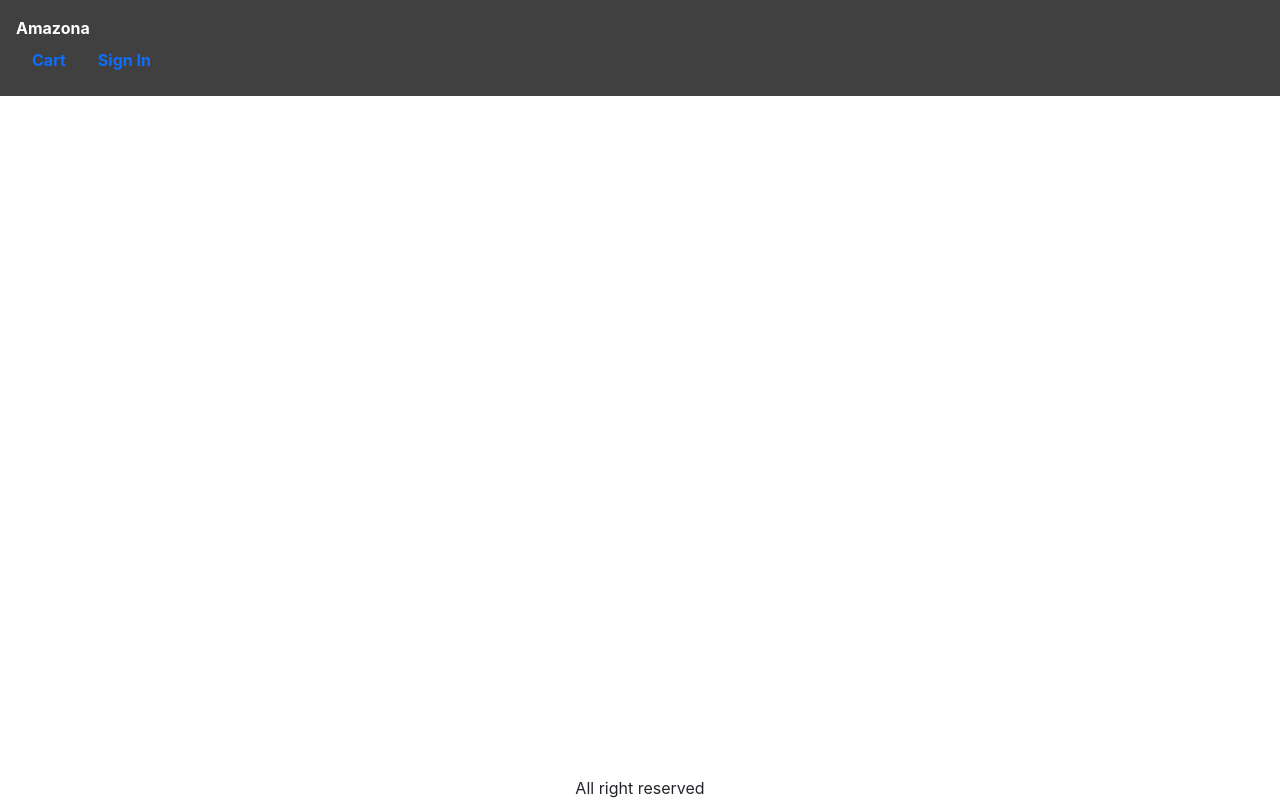
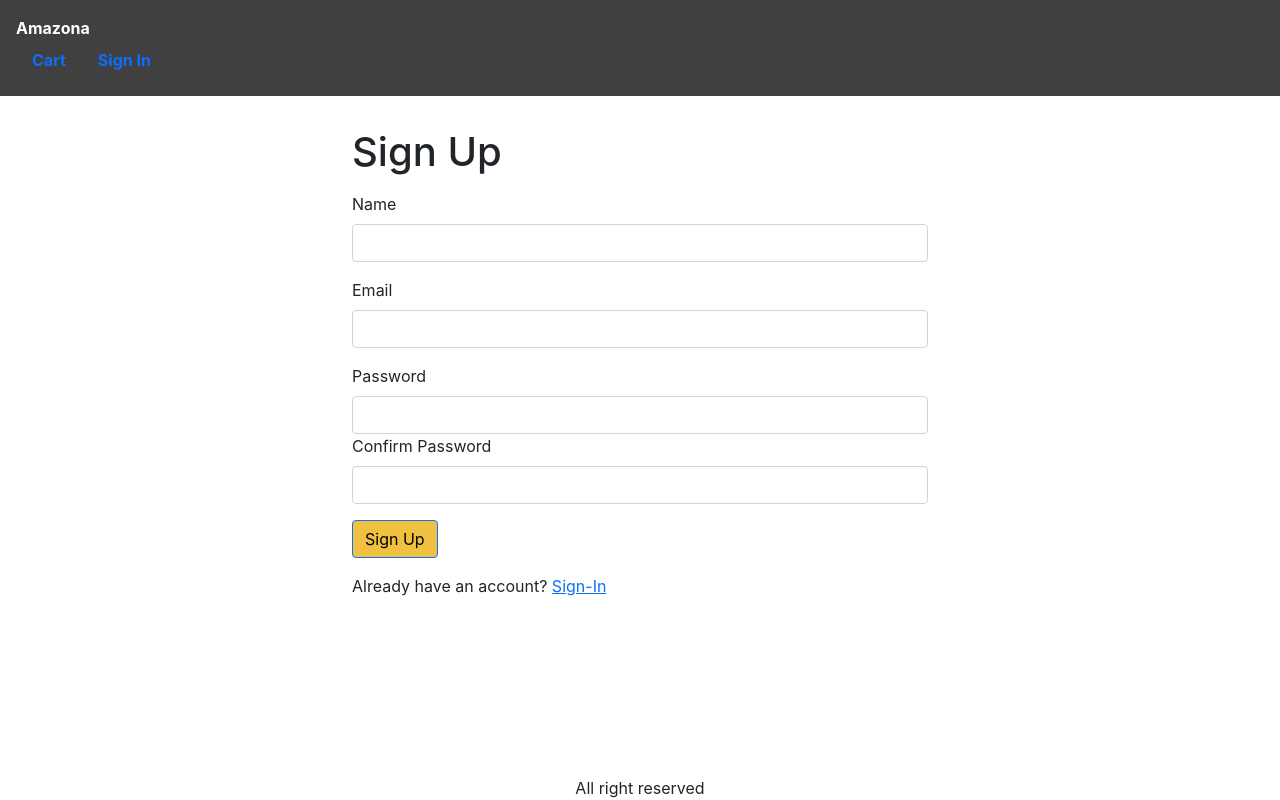
Before and after one commit to nihalsarwar17/e-commerce-store, a React (Create React App) app in the folder client/: page /signup in a window 1280 px wide. Built offline with nearby package versions, Linux system fonts and the light colour scheme.

Commit message:
Sign up Screen

```diff
--- a/client/src/App.js
+++ b/client/src/App.js
@@ -15,6 +15,7 @@
 import CartScreen from "./screens/CartScreen";
 import SigninScreen from "./screens/SigninScreen";
 import ShippingAddScreen from "./screens/ShippingAddScreen";
+import SignupScreen from "./screens/SignupScreen";
 
 
 function App() {
@@ -90,6 +91,7 @@
             <Route path="/product/:slug" element={<ProductScreen />} />
             <Route path="/cart" element={<CartScreen />} />
             <Route path="/signin" element={<SigninScreen />} />
+            <Route path="/signup" element={<SignupScreen />} />
             <Route path="/shipping" element={<ShippingAddScreen/>}/>
           </Routes>
           {/* </Container> */}
--- a/client/src/screens/ShippingAddScreen.js
+++ b/client/src/screens/ShippingAddScreen.js
@@ -13,7 +13,7 @@
     userInfo,
     cart: { shippingAddress },
   } = state;
-  // FULL NAME is in localstorage then display otherwise "" (empty string) --> page refresh
+  // if FULL NAME is in localstorage then display otherwise "" (empty string) --> page refresh
   const [fullName, setFullName] = useState(shippingAddress.fullName || "");
   const [address, setAddress] = useState(shippingAddress.address || "");
   const [city, setCity] = useState(shippingAddress.city || "");
--- /dev/null
+++ b/client/src/screens/SignupScreen.js
@@ -0,0 +1,97 @@
+import Axios from 'axios';
+import { Link, useLocation, useNavigate } from 'react-router-dom';
+import Container from 'react-bootstrap/Container';
+import Form from 'react-bootstrap/Form';
+import Button from 'react-bootstrap/Button';
+import { Helmet } from 'react-helmet-async';
+import { useContext, useEffect, useState } from 'react';
+import { Store } from '../Store';
+import { toast } from 'react-toastify';
+import { getError } from '../utils';
+
+export default function SignupScreen() {
+  const navigate = useNavigate();
+  const { search } = useLocation();
+  const redirectInUrl = new URLSearchParams(search).get('redirect');
+  const redirect = redirectInUrl ? redirectInUrl : '/';
+
+  const [name, setName] = useState('');
+  const [email, setEmail] = useState('');
+  const [password, setPassword] = useState('');
+  const [confirmPassword, setConfirmPassword] = useState('');
+
+  const { state, dispatch: ctxDispatch } = useContext(Store);
+  const { userInfo } = state;
+  const submitHandler = async (e) => {
+    e.preventDefault();
+    if (password !== confirmPassword) {
+      toast.error('Passwords do not match');
+      return;
+    }
+    try {
+      const { data } = await Axios.post('/api/users/signup', {
+        name,
+        email,
+        password,
+      });
+      ctxDispatch({ type: 'USER_SIGNIN', payload: data });
+      localStorage.setItem('userInfo', JSON.stringify(data));
+      navigate(redirect || '/');
+    } catch (err) {
+      toast.error(getError(err));
+    }
+  };
+
+  useEffect(() => {
+    if (userInfo) {
+      navigate(redirect);
+    }
+  }, [navigate, redirect, userInfo]);
+
+  return (
+    <Container className="small-container">
+      <Helmet>
+        <title>Sign Up</title>
+      </Helmet>
+      <h1 className="my-3">Sign Up</h1>
+      <Form onSubmit={submitHandler}>
+        <Form.Group className="mb-3" controlId="name">
+          <Form.Label>Name</Form.Label>
+          <Form.Control onChange={(e) => setName(e.target.value)} required />
+        </Form.Group>
+
+        <Form.Group className="mb-3" controlId="email">
+          <Form.Label>Email</Form.Label>
+          <Form.Control
+            type="email"
+            required
+            onChange={(e) => setEmail(e.target.value)}
+          />
+        </Form.Group>
+        <Form.Group className="mb-3" controlId="password">
+          <Form.Label>Password</Form.Label>
+          <Form.Control
+            type="password"
+            required
+            onChange={(e) => setPassword(e.target.value)}
+          />
+          <Form.Group className="mb-3" controlId="confirmPassword">
+            <Form.Label>Confirm Password</Form.Label>
+            <Form.Control
+              type="password"
+              onChange={(e) => setConfirmPassword(e.target.value)}
+              required
+            />
+          </Form.Group>
+        </Form.Group>
+        <div className="mb-3">
+          <Button type="submit">Sign Up</Button>
+        </div>
+        <div className="mb-3">
+          Already have an account?{' '}
+          <Link to={`/signin?redirect=${redirect}`}>Sign-In</Link>
+        </div>
+      </Form>
+    </Container>
+  );
+}
```
Also changed, not shown: client/src/screens/PaymentMethodScreen.js (added, +7 -0 lines), 1 other file (tests, documents, lock files or other folders).
